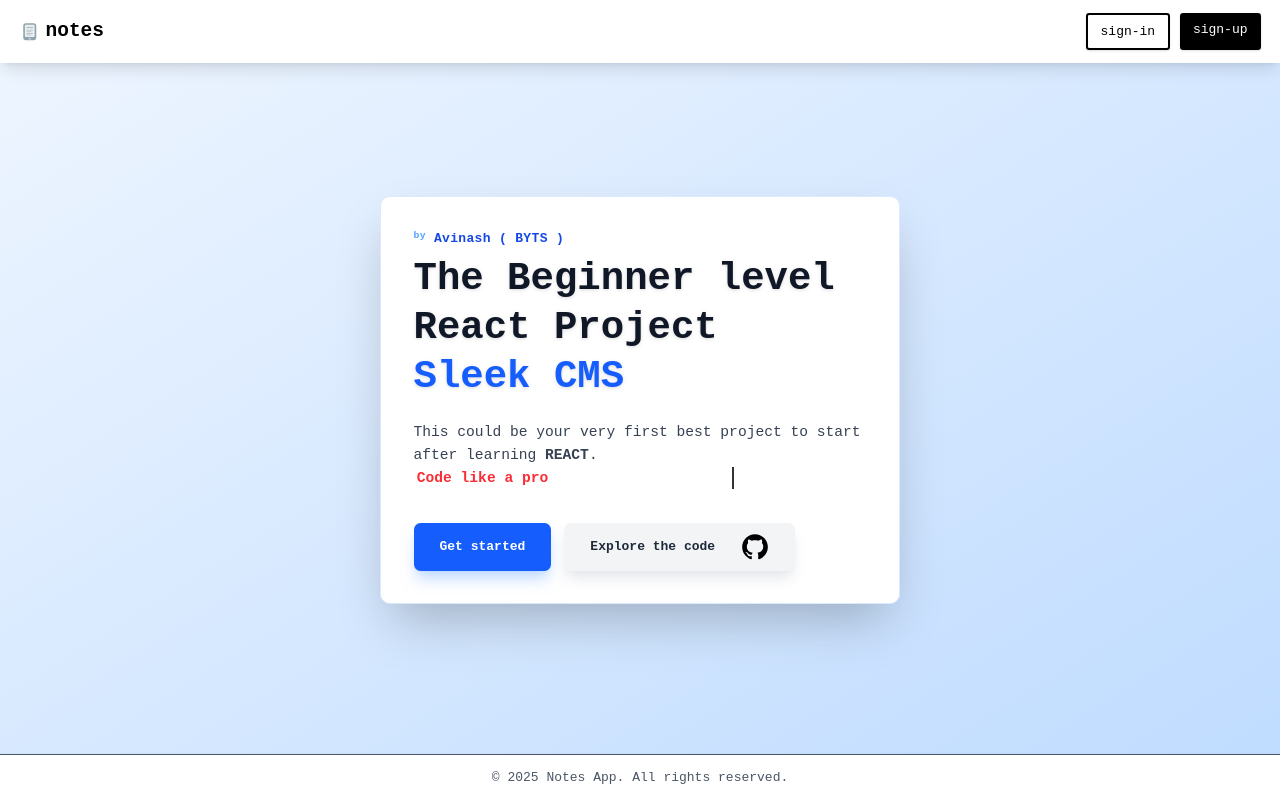
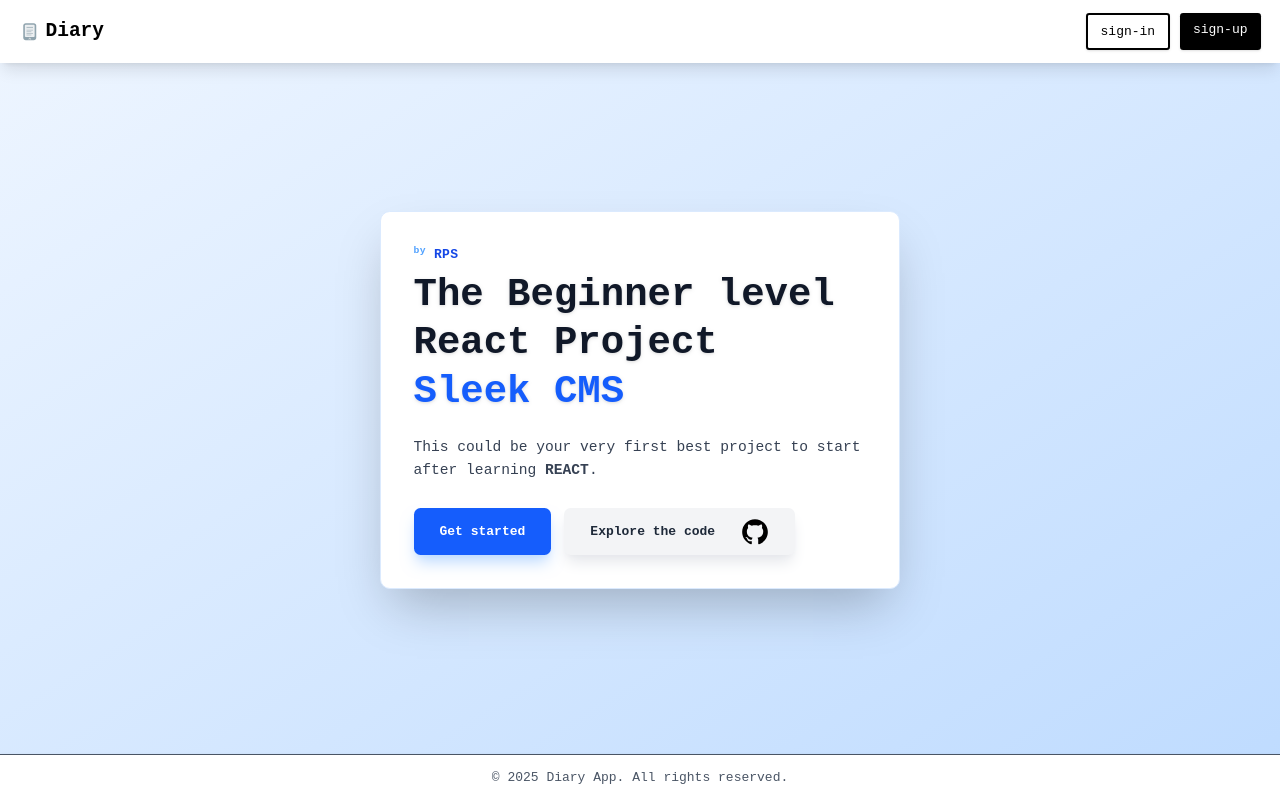
Before and after one commit to SamuelJebaraj2425/cms-project-1, a React (Vite) app in the folder client/: page / in a window 1280 px wide. Built offline with nearby package versions, Linux system fonts and the light colour scheme.

Commit message:
home done

```diff
--- a/client/src/layouts/BasicLayouts.jsx
+++ b/client/src/layouts/BasicLayouts.jsx
@@ -11,7 +11,7 @@ function BasicLayouts() {
 							<FcNook />
 						</Link>
 					</span>{' '}
-					notes
+					Diary
 				</div>
 				<div className="mt-3 sm:mt-0 flex gap-3">
 					<div className="bg-white border-2 text-black px-4 py-2 rounded shadow cursor-pointer">
@@ -26,7 +26,7 @@ function BasicLayouts() {
 				<Outlet />
 			</main>
 			<footer className="fixed z-30 w-screen bottom-0 bg-white text-gray-600 py-4 text-center mt-8 border-t shadow">
-				© {new Date().getFullYear()} Notes App. All rights reserved.
+				© {new Date().getFullYear()} Diary App. All rights reserved.
 			</footer>
 		</>
 	);
--- a/client/src/pages/Home.jsx
+++ b/client/src/pages/Home.jsx
@@ -8,7 +8,7 @@ export default function Home() {
 					title="ceo of MVIII TECH (OPC) Pvt. Ltd."
 					className="text-base font-semibold text-blue-700 mb-2 tracking-wide"
 				>
-					<sup className="text-xs text-blue-400">by</sup> Avinash ( BYTS )
+					<sup className="text-xs text-blue-400">by</sup> RPS
 				</h4>
 				<h1 className="text-4xl sm:text-5xl font-extrabold mb-6 leading-tight text-gray-900 drop-shadow">
 					The Beginner level React Project
@@ -19,9 +19,9 @@ export default function Home() {
 					This could be your very first best project to start after learning{' '}
 					<strong>REACT</strong>.
 					<br />
-					<span className="text-red-500 font-semibold inline-block animate-typing border-r-2 border-blue-700 ml-1">
+					{/* <span className="text-red-500 font-semibold inline-block animate-typing border-r-2 border-blue-700 ml-1">
 						Code like a pro
-					</span>
+					</span> */}
 				</p>
 				<div className="flex gap-4">
 					<Link
@@ -33,7 +33,7 @@ export default function Home() {
 					</Link>
 					<a
 						className="shadow-lg shadow-gray-200 inline-flex items-center px-8 py-3 bg-gray-100 text-gray-800 font-semibold rounded-lg hover:bg-gray-200 transition-all duration-200"
-						href="https://github.com/AvinashKumar3000/project-notes"
+						href="https://github.com/SamuelJebaraj2425/cms-project-1/tree/main"
 						target="_blank"
 					>
 						Explore the code
```
